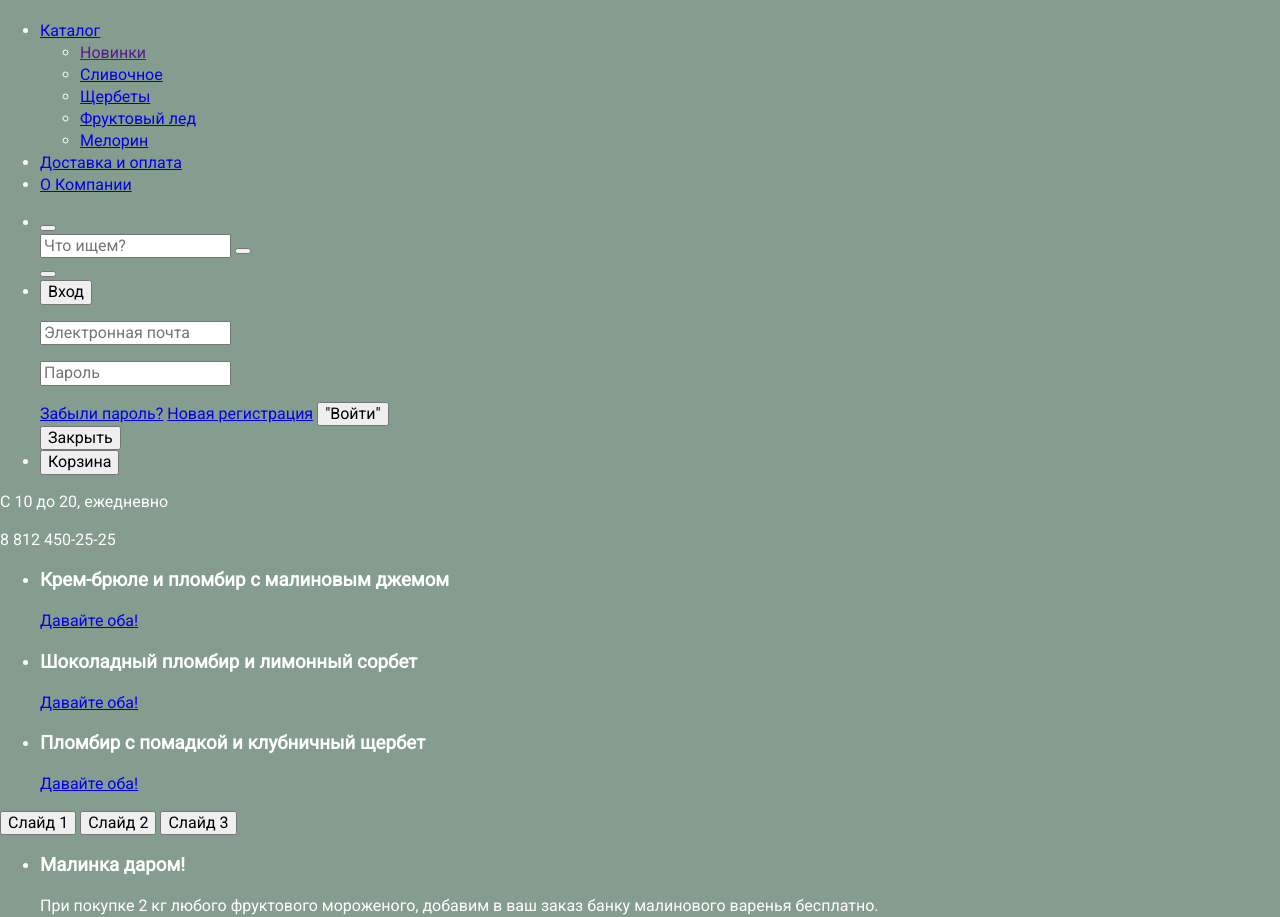
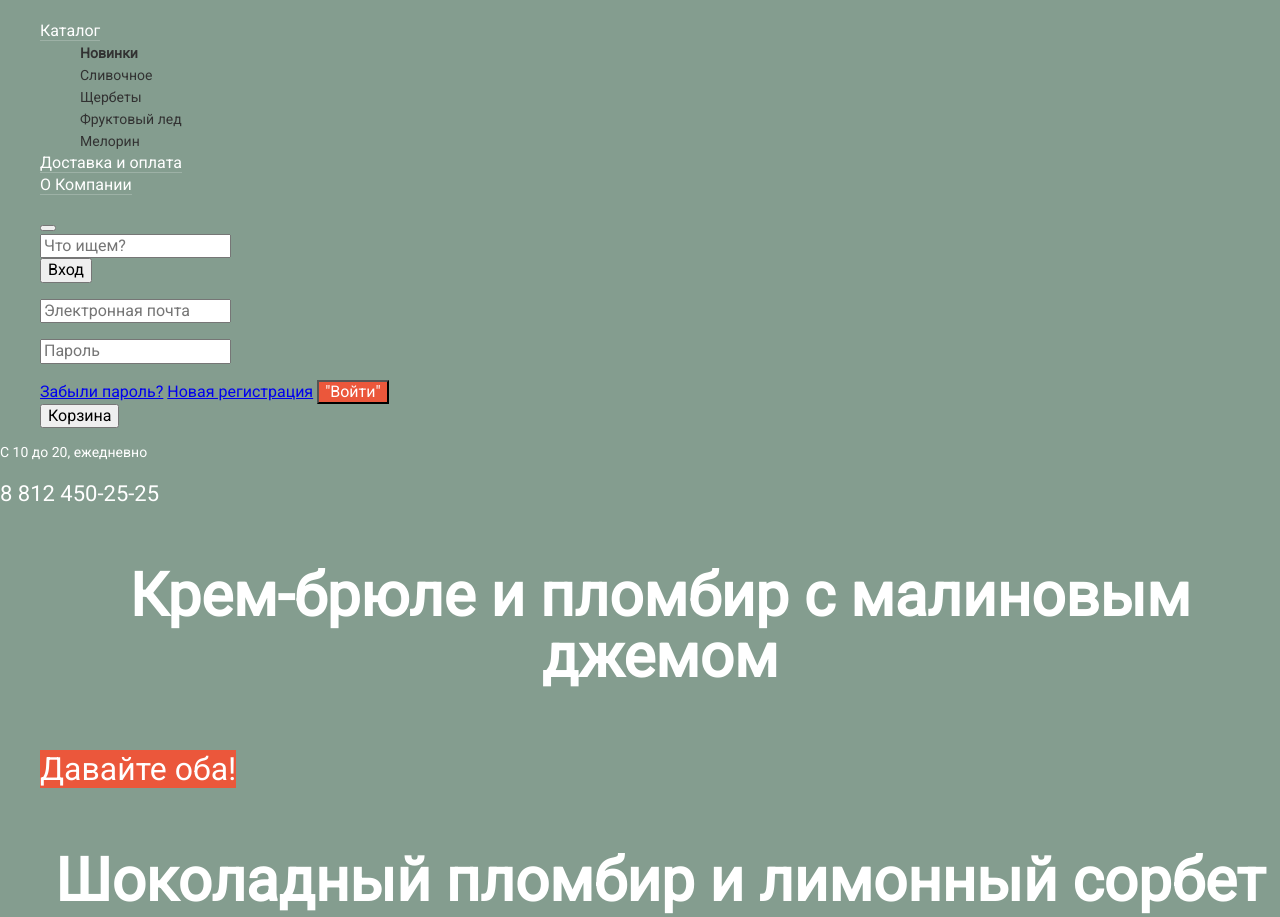
Before and after one commit to 4ubaka447/146834-gllacy, a plain HTML site: page index.html in a window 1280 px wide. Shown: the part 66-983 px from the top of the page. Drawn offline with Linux system fonts and the light colour scheme.

Commit message:
начал стилизацию

```diff
--- a/css/style.css
+++ b/css/style.css
@@ -19,3 +19,90 @@ body {
     clip: rect(0 0 0 0);
     overflow: hidden;
 }
+
+.main-navigation__list,
+.modal-branch,
+.user-interaction__list,
+.slider__list,
+.action__list {
+    list-style: none;
+}
+
+.button {
+    text-decoration: none;
+    color: #ffffff;
+    background-color: #eb573b;
+}
+
+.main-navigation__list a {
+    font-size: 16px;
+    line-height: 18px;
+    color: #ffffff;
+    text-decoration: none;
+    border-bottom: 1px solid rgba(255, 255, 255, 0.2);
+}
+
+.modal-branch a {
+    font-size: 14px;
+    line-height: 16px;
+    color: #323232;
+    border-bottom: none;
+}
+
+.modal-branch a:hover,
+.modal-branch a:focus {
+    background-color: #fbded7;
+}
+
+.modal-branch a:active {
+    background-color: #f6b5a5;
+}
+
+.modal-branch__item--big {
+    font-weight: bold;
+}
+
+.header-contacts__text {
+    font-size: 14px;
+    line-height: 16px;
+}
+
+.header-contacts__text--phone {
+    font-size: 22px;
+    line-height: 24px;
+}
+
+.slider__list h3 {
+    font-size: 60px;
+    line-height: 60.35px;
+    text-align: center;
+}
+.slider__button {
+    font-size: 32px;
+    line-height: 44px;
+}
+
+.action__list h3 {
+    font-size: 35px;
+    line-height: 41px;
+    font-weight: bold;
+}
+
+.action__list p {
+    font-size: 18px;
+    line-height: 22px;
+}
+
+.action__column1 {
+    background-color: #4c0914;
+    background-image: url("../img/bg-crimson-back.jpg");
+    background-position: 0 0;
+    background-repeat: no-repeat;
+}
+
+.action__column2 {
+    background-color: #43281c;
+    background-image: url("../img/bg-chocolate-back.jpg");
+    background-position: 0 0;
+    background-repeat: no-repeat;
+}
--- a/index.html
+++ b/index.html
@@ -35,7 +35,6 @@
     </nav>
     <!-- Блок для пользователя. Форма поиска, логин, корзина -->
     <div class="user-interaction">
-      <h2 class="visually-hidden">Поиск по сайту, вход и корзина</h2>
       <ul class="user-interaction__list">
         <li class="user-interaction__item user-interaction__item--search">
           <button class="user-interaction__name user-interaction__name--search" type="button" name="button-search">
@@ -47,15 +46,7 @@
             <form action="https://echo.htmlacademy.ru" method="get">
               <label for="nav-search" class="visually-hidden">Поиск по сайту</label>
               <input type="search" name="nav-search" placeholder="Что ищем?" id="nav-search">
-              <!-- по идее одна и та же кнопка должна открывать попап с поиском, закрывать ее и отправлять, но я пока хз, поэтому пусть тут будет эта кнопка, с теми же классами что и для вызова формы -->
-              <button class="user-interaction__name user-interaction__name--search" type="submit">
-                  <span class="visually-hidden">Начать поиск</span>
-              </button>
             </form>
-            <!-- аналогично кнопке выше, но для закрытия формы поиска -->
-            <button class="user-interaction__name user-interaction__name--search" type="button" name="button-search" type="submit">
-                <span class="visually-hidden">Закрыть поиск</span>
-            </button>
           </div>
         </li>
 
@@ -79,10 +70,6 @@
               <a class="modal-login__button" href="#">Новая регистрация</a>
               <button class="button" type="submit">"Войти"</button>
             </form>
-            <!-- аналогично ситуации с поиском, попап же надо закрывать -->
-            <button class="user-interaction__name user-interaction__name--login" type="button" name="button-login">
-              Закрыть
-            </button>
           </div>
         </li>
 
@@ -127,25 +114,29 @@
       </ul>
 
       <div class="toggles">
-        <button class="toggles__item" type="button">Слайд 1</button>
-        <button class="toggles__item" type="button">Слайд 2</button>
-        <button class="toggles__item" type="button">Слайд 3</button>
+        <button class="toggles__item" type="button"><span class="visually-hidden">Слайд 1</span></button>
+        <button class="toggles__item" type="button"><span class="visually-hidden">Слайд 2</span></button>
+        <button class="toggles__item" type="button"><span class="visually-hidden">Слайд 3</span></button>
       </div>
     </section>
 
     <section class="action">
       <h2 class="visually-hidden">Акции</h2>
       <ul class="action__list">
+        <div class="action__column1">
           <li class="action__item">
             <h3>Малинка даром!</h3>
             <p>При покупке 2 кг любого фруктового мороженого, добавим в ваш заказ банку малинового варенья бесплатно.</p>
             <a class="button" href="#">Хочу варенье!</a>
           </li>
+        </div>
+        <div class="action__column2">
           <li class="action__item">
             <h3>Шоколадки даром!</h3>
             <p>При покупке 2 кг пломбира, добавим в ваш заказ упаковку вкуснейшей шоколадной присыпки совершенно бесплатно.</p>
             <a class="button" href="#">Хочу шоколадки!</a>
           </li>
+        </div>
       </ul>
     </section>
     <!-- Блок с товарами -->
@@ -256,7 +247,6 @@
   <footer class="main-footer">
     <h1 class="visually-hidden">Дополнительная информация</h1>
     <div class="main-footer__social social">
-      <h2>Ссылки на социальные сети</h2>
       <ul class="main-footer__list">
         <li class="main-footer__item">
           <a class="social__button social__button--twitter" href="#"><span class="visually-hidden">Твиттер</span></a>
@@ -274,7 +264,6 @@
     </div>
 
     <div class="main-footer__additional-info">
-      <h2 class="visually-hidden">Дополнительная информация</h2>
       <!-- main-footer__button-heart-token может и не пригодится, возможно использование ::before-->
       <a class="main-footer__button main-footer__button--suppliers main-footer__button--heart-token" href="#">Для поставщиков</a>
       <a class="main-footer__button" href="#">Наши документы</a>
```
Also changed, not shown: catalog.html (+2 -13 lines). Lines whose indentation alone changed are shown as unchanged.
